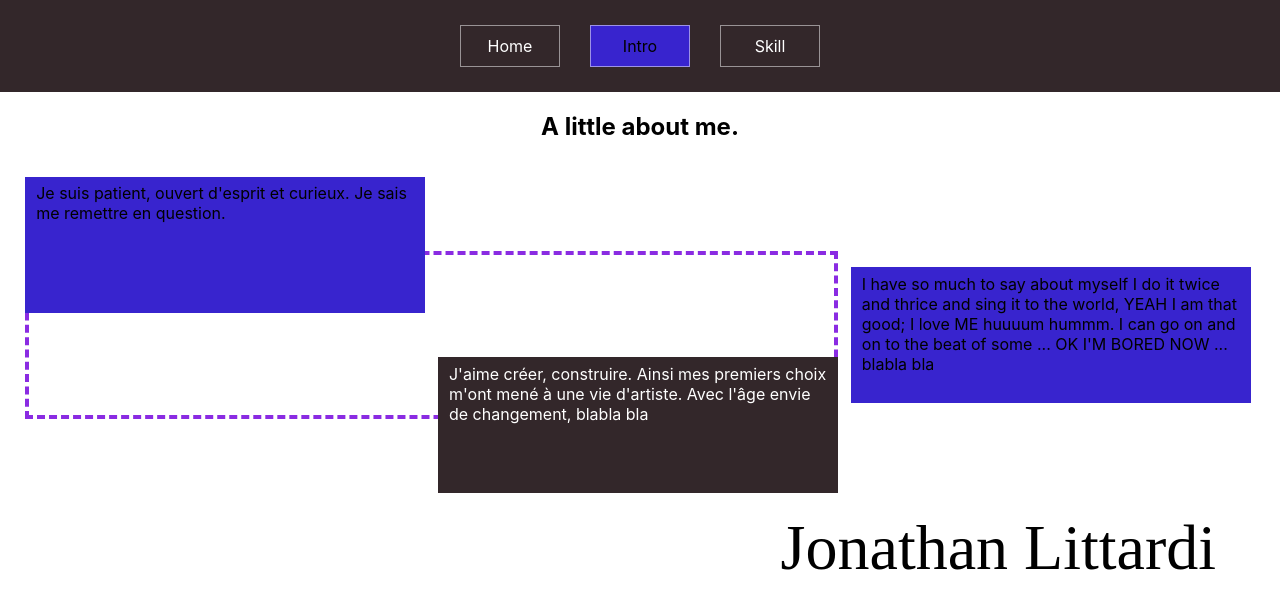
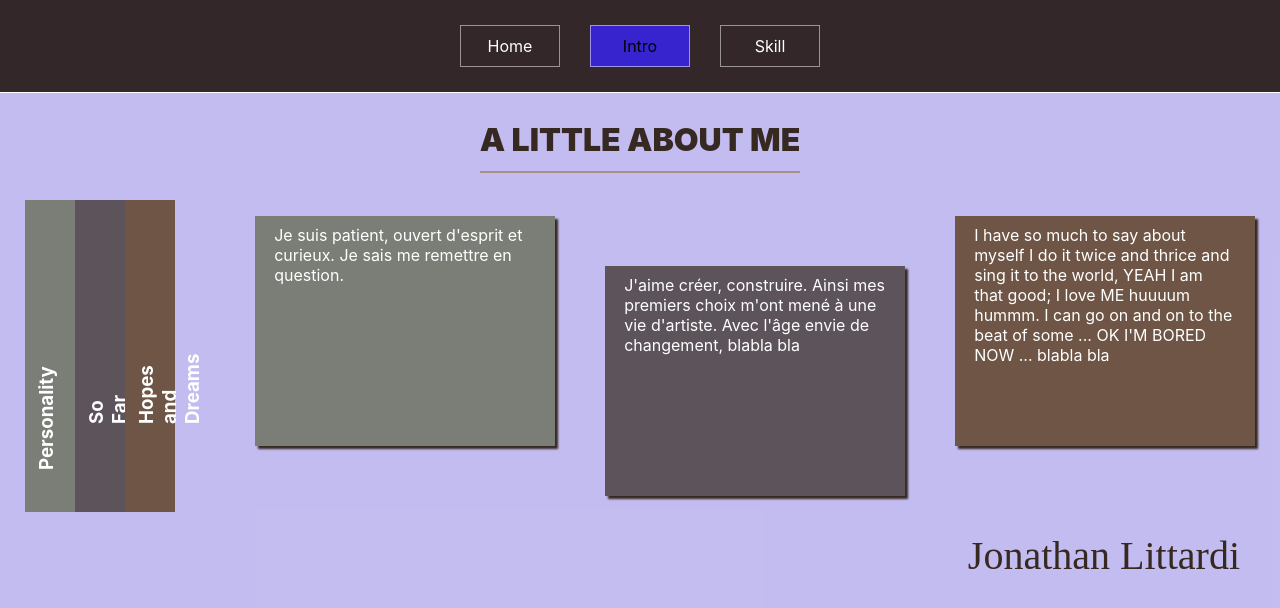
Before and after one commit to gitSushi/portfolio-black-white-version, a React (Create React App) app: page /intro in a window 1280 px wide. Shown: the top 608 px of the page. Built offline with nearby package versions, Linux system fonts and the light colour scheme; a web font is replaced by a local one.

Commit message:
refactor home and further intro

```diff
--- a/src/App.css
+++ b/src/App.css
@@ -17,12 +17,21 @@
   text-align: center;
 }
 
+.page {
+  position: absolute;
+  top: var(--wide-page-offset);
+  left: 0;
+  right: 0;
+  height: calc(100vh - var(--wide-page-offset));
+}
+
 /* NAV */
 .nav {
   padding: 25px 0;
   background-color: var(--brownish);
   margin-bottom: 15px;
 }
+
 .nav a {
   display: inline-block;
   width: 100px;
@@ -34,16 +43,10 @@
   text-decoration: none;
   color: white;
 }
+
 .nav a.active {
   background-color: #3824ce;
   color: #000;
-}
-
-.page {
-  position: absolute;
-  top: var(--wide-page-offset);
-  left: 0;
-  right: 0;
 }
 
 .fade-appear,
@@ -66,77 +69,8 @@
   transition: opacity var(--exit-timing) ease-out;
 }
 
-
-/* HOME */
-.home-page {
-  height: calc(100vh - var(--wide-page-offset));
-  background-color: #33272a;
-}
-
-.photo {
-  height: calc(100vh - var(--wide-page-offset));
-  background: url("./images/IMG_0204.JPG");
-  background-size: 120%;
-  background-position-y: 60%;
-  display: flex;
-  /* justify-content: center; */
-  align-items: center;
-  position: relative;
-}
-.filter {
-  position: absolute;
-  width: 100%;
-  height: 100%;
-  --lgfilter: linear-gradient(var(--opa7-blue) 50%, var(--opa3-blue) 50%);
-  background: var(--lgfilter) 0 0 / 100% 10px;
-}
-h1 {
-  text-indent: 250px;
-  position: absolute;
-  font: 128px "Arial Black";
-  color: whitesmoke;
-  letter-spacing: -5px;
-}
-
-/* media NAV */
 @media (orientation: landscape) and (max-width: 812px) {
   .nav {
     padding: 15px 0;
   }
-  .page {
-    top: var(--page-offset);
-  }
-  .home-page {
-    height: 100vh;
-  }
-  .photo {
-    height: calc(100vh - var(--page-offset));
-  }
 }
-
-/* media HOME */
-@media (orientation: portrait) {
-  .photo {
-    height: 50vh;
-    background-size: 120%;
-    background-position: 100% 100%;
-    justify-content: center;
-    align-items: flex-start;
-    background-repeat: no-repeat;
-  }
-  h1 {
-    margin: 0;
-    font-size: 64px;
-    text-indent: 0;
-  }
-}
-
-@media (max-width: 800px) AND (orientation: landscape) {
-  .photo {
-    background-size: 100%;
-  }
-  h1 {
-    font-size: 64px;
-    text-indent: 100px;
-  }
-}
--- a/src/App.js
+++ b/src/App.js
@@ -4,7 +4,7 @@ import "./App.css";
 import { Route, NavLink, Switch } from "react-router-dom";
 import { CSSTransition, TransitionGroup } from "react-transition-group";
 
-import Home from "./components/Home";
+import Home from "./components/home/Home";
 import Intro from "./components/intro/Intro";
 import Skill from "./components/skills/Skill";
 
--- /dev/null
+++ b/src/components/home/Home.css
@@ -0,0 +1,61 @@
+.home-page {
+  background-color: #33272a;
+}
+
+.photo {
+  height: calc(100vh - var(--wide-page-offset));
+  background: url("../../images/IMG_0204.JPG");
+  background-size: 120%;
+  background-position-y: 60%;
+  display: flex;
+  align-items: center;
+  position: relative;
+}
+.filter {
+  position: absolute;
+  width: 100%;
+  height: 100%;
+  --lgfilter: linear-gradient(var(--opa7-blue) 50%, var(--opa3-blue) 50%);
+  background: var(--lgfilter) 0 0 / 100% 10px;
+}
+h1 {
+  text-indent: 250px;
+  position: absolute;
+  font: 128px "Arial Black";
+  color: whitesmoke;
+  letter-spacing: -5px;
+}
+
+/* media HOME */
+@media (orientation: landscape) and (max-width: 812px) {
+  .page {
+    top: var(--page-offset);
+  }
+  .home-page {
+    height: 100vh;
+  }
+  .photo {
+    height: calc(100vh - var(--page-offset));
+    background-size: 100%;
+  }
+  h1 {
+    font-size: 64px;
+    text-indent: 100px;
+  }
+}
+
+@media (orientation: portrait) {
+  .photo {
+    height: 50vh;
+    background-size: 120%;
+    background-position: 100% 100%;
+    justify-content: center;
+    align-items: flex-start;
+    background-repeat: no-repeat;
+  }
+  h1 {
+    margin: 0;
+    font-size: 64px;
+    text-indent: 0;
+  }
+}
--- a/src/components/Home.js
+++ b/src/components/home/Home.js
@@ -1,4 +1,6 @@
 import React from "react";
+
+import "./Home.css";
 
 const Home = () => {
   return (
--- a/src/components/intro/Intro.css
+++ b/src/components/intro/Intro.css
@@ -1,47 +1,89 @@
 @import url("https://fonts.googleapis.com/css?family=Mrs+Saint+Delafield&display=swap");
 
+.intro-page {
+  background: var(--opa3-blue);
+  --rock: #7b7e76;
+  --grey: #5d535b;
+  --terra: #6e5545;
+  --dark-terra: #362922;
+}
+
+h2 {
+  text-transform: full-width;
+  font-size: 2em;
+  font-weight: 900;
+  color: var(--dark-terra);
+  display: inline-block;
+  border-bottom: 2px solid #a89184;
+  padding-bottom: 0.4em;
+}
+
 .grid-container {
-    display: flex;
-    justify-content: center;
+  display: flex;
+  justify-content: center;
 }
 .grid-intro {
-    width: 1230px;
-    height: 330px;
-    display: grid;
-    grid-template-rows: repeat(4, 77.5px);
-    grid-template-columns: repeat(3, 400px);
-    grid-gap: 0.8em;
+  width: 1230px;
+  /* height: 330px; */
+  display: grid;
+  grid-template-rows: 50px auto 50px;
+  grid-template-columns: repeat(3, 50px) 80px repeat(2, 1fr 50px) 1fr;
 }
 .grid-item {
-    text-align: left;
-    background: var(--main-blue);
-    padding: 0.4em 0.7em;
+  min-height: 230px;
+  text-align: left;
+  padding: 0.6em 1.2em;
+  position: relative;
+  color: #fff;
 }
-.grid-intro > .grid-item:nth-child(1){
-    grid-row: 2 / 4;
-    grid-column: 1 / 3;
-    border: blueviolet 4px dashed;
-    background-color: transparent;
+.grid-intro > .grid-item > h3 {
+  transform-origin: 0 0;
+  transform: rotate(-90deg);
+  position: absolute;
+  bottom: 0;
+  left: 0;
+  margin-left: 10px;
+  display: ruby;
 }
-.grid-intro > .grid-item:nth-child(2){
-    grid-row: 1 / 3;
-    grid-column: 1 / 2;
+.grid-intro > .grid-item:nth-child(1) {
+  grid-row: 1 / 4;
+  grid-column: 1 / 2;
+  background-color: var(--rock);
 }
-.grid-intro > .grid-item:nth-child(3){
-    grid-row: 3 / 5;
-    grid-column: 2 / 3;
-    background: var(--brownish);
-    color: #FFF;
+.grid-intro > .grid-item:nth-child(2) {
+  grid-row: 1 / 3;
+  grid-column: 5 / 6;
+  background-color: var(--rock);
+  box-shadow: 3px 3px 2px var(--dark-terra);
 }
-.grid-intro > .grid-item:nth-child(4){
-    grid-row: 2 / 4;
-    grid-column: 3 / 4;
+.grid-intro > .grid-item:nth-child(3) {
+  grid-row: 1 / 4;
+  grid-column: 2 / 3;
+  background-color: var(--grey);
+}
+.grid-intro > .grid-item:nth-child(4) {
+  grid-row: 2 / 4;
+  grid-column: 7 / 8;
+  background-color: var(--grey);
+  box-shadow: 3px 3px 2px var(--dark-terra);
+}
+.grid-intro > .grid-item:nth-child(5) {
+  grid-row: 1 / 4;
+  grid-column: 3 / 4;
+  background-color: var(--terra);
+}
+.grid-intro > .grid-item:nth-child(6) {
+  grid-row: 1 / 3;
+  grid-column: 9 / 10;
+  background-color: var(--terra);
+  box-shadow: 3px 3px 2px var(--dark-terra);
 }
 
 .signature {
   font-family: "Mrs Saint Delafield", cursive;
-  font-size: 4em;
+  font-size: 2.5em;
   text-align: right;
   padding-right: 1em;
-  margin: 20px 0;
+  margin: 20px 0 0;
+  color: var(--dark-terra);
 }
--- a/src/components/intro/Intro.js
+++ b/src/components/intro/Intro.js
@@ -4,19 +4,27 @@ import "./Intro.css";
 
 const Intro = () => {
   return (
-    <div>
-      <h2>A little about me.</h2>
+    <div className="page intro-page">
+      <h2>A LITTLE ABOUT ME</h2>
       <div className="grid-container">
         <div className="grid-intro">
-          <div className="grid-item"></div>
+          <div className="grid-item">
+            <h3>Personality</h3>
+          </div>
           <p className="grid-item">
             Je suis patient, ouvert d'esprit et curieux. Je sais me remettre en
             question.
           </p>
+          <div className="grid-item">
+            <h3>So Far ...</h3>
+          </div>
           <p className="grid-item">
             J'aime créer, construire. Ainsi mes premiers choix m'ont mené à une
             vie d'artiste. Avec l'âge envie de changement, blabla bla
           </p>
+          <div className="grid-item">
+            <h3>Hopes and Dreams</h3>
+          </div>
           <p className="grid-item">
             I have so much to say about myself I do it twice and thrice and sing
             it to the world, YEAH I am that good; I love ME huuuum hummm. I can
```
